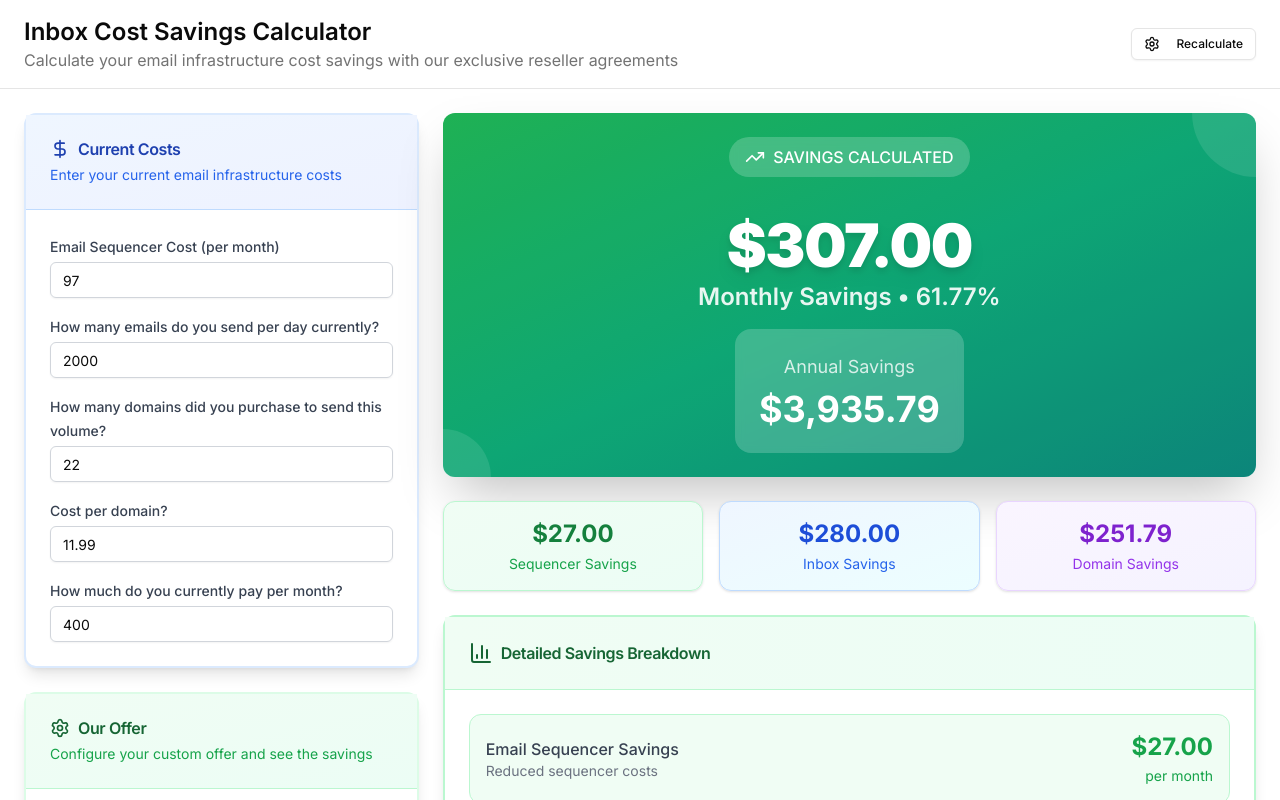
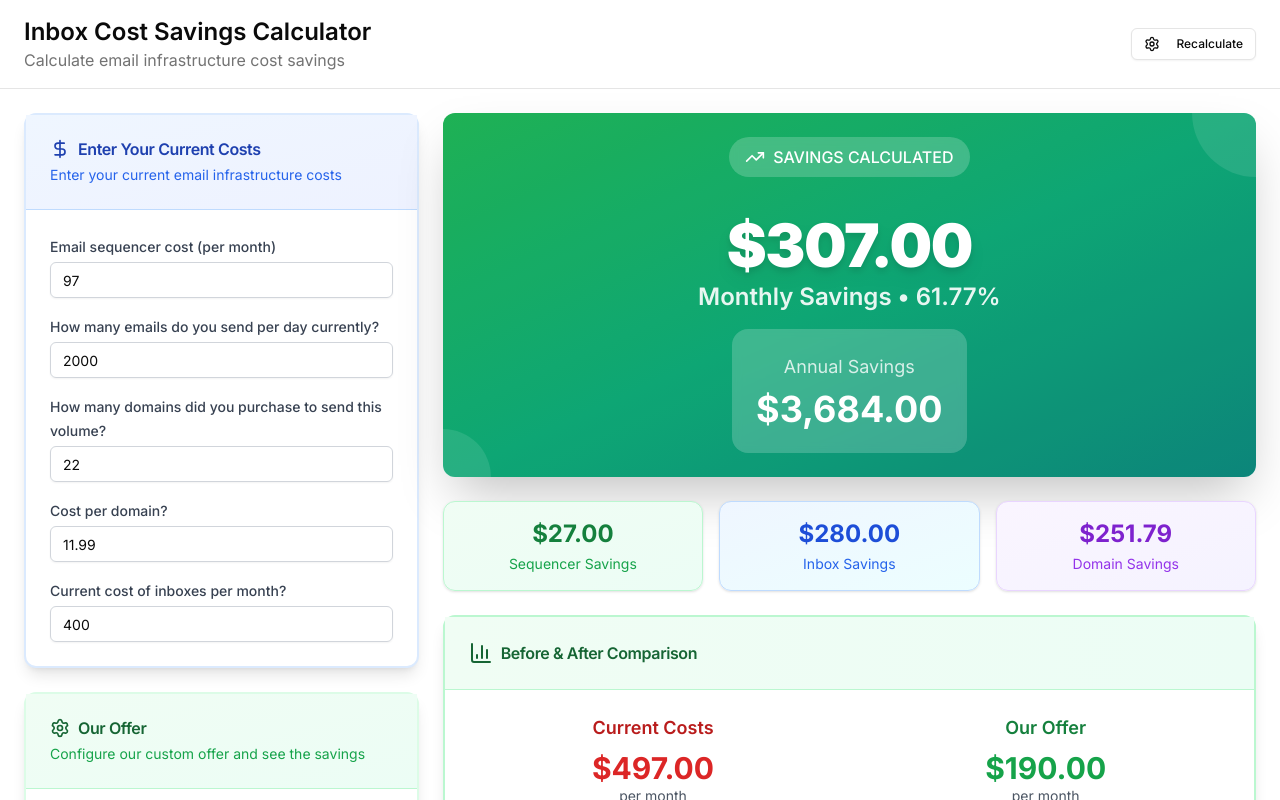
Before and after one commit to Anikhet/inbox-savings-calculator, a Next.js app: page / in a window 1280 px wide. Both pictures are taken after a click on the button "Calculate Savings". Shown: the top 800 px of the page. Built offline with nearby package versions, Linux system fonts and the light colour scheme.

Commit message:
before and after added

```diff
--- a/components/InboxCalculator.tsx
+++ b/components/InboxCalculator.tsx
@@ -15,6 +15,7 @@ import { Badge } from "@/components/ui/badge";
 import { Separator } from "@/components/ui/separator";
 import { Calculator, DollarSign, TrendingUp, Settings, BarChart3 } from "lucide-react";
 import { cn } from "@/lib/utils";
+import { PulsatingButton } from './magicui/pulsating-button';
 
 export default function InboxCalculator() {
   const [results, setResults] = useState<CalculationResults | null>(null);
@@ -61,6 +62,10 @@ export default function InboxCalculator() {
     setResults(calculatedResults);
   };
 
+
+
+
+
   return (
     <div className="min-h-screen bg-background">
       {/* Header */}
@@ -70,7 +75,7 @@ export default function InboxCalculator() {
             <div>
               <h1 className="text-xl sm:text-2xl font-semibold">Inbox Cost Savings Calculator</h1>
               <p className="text-muted-foreground text-sm sm:text-base">
-                Calculate your email infrastructure cost savings with our exclusive reseller agreements
+                Calculate email infrastructure cost savings
               </p>
             </div>
             {results && (
@@ -106,13 +111,13 @@ export default function InboxCalculator() {
                 <CardHeader className="bg-gradient-to-br from-blue-50 to-indigo-50 border-b border-blue-200">
                   <CardTitle className="flex items-center gap-2 text-blue-800">
                     <DollarSign className="h-5 w-5" />
-                    Current Costs
+                    Enter Your Current Costs
                   </CardTitle>
                   <CardDescription className="text-blue-600">Enter your current email infrastructure costs</CardDescription>
                 </CardHeader>
                 <CardContent className="space-y-4 pt-6">
                   <div>
-                    <Label htmlFor="currentCosts.emailSequencerCost" className="text-sm font-medium text-gray-700">Email Sequencer Cost (per month)</Label>
+                    <Label htmlFor="currentCosts.emailSequencerCost" className="text-sm font-medium text-gray-700">Email sequencer cost (per month)</Label>
                     <Input
                       id="currentCosts.emailSequencerCost"
                       type="number"
@@ -173,7 +178,7 @@ export default function InboxCalculator() {
                     )}
                   </div>
                   <div>
-                    <Label htmlFor="currentCosts.totalMonthlyCost" className="text-sm font-medium text-gray-700">How much do you currently pay per month?</Label>
+                    <Label htmlFor="currentCosts.totalMonthlyCost" className="text-sm font-medium text-gray-700">Current cost of inboxes per month?</Label>
                     <Input
                       id="currentCosts.totalMonthlyCost"
                       type="number"
@@ -198,11 +203,11 @@ export default function InboxCalculator() {
                     <Settings className="h-5 w-5" />
                     Our Offer
                   </CardTitle>
-                  <CardDescription className="text-green-600">Configure your custom offer and see the savings</CardDescription>
+                  <CardDescription className="text-green-600">Configure our custom offer and see the savings</CardDescription>
                 </CardHeader>
                 <CardContent className="space-y-4 pt-6">
                   <div>
-                    <Label htmlFor="ourOffer.emailSequencerCost" className="text-sm font-medium text-gray-700">Email Sequencer</Label>
+                    <Label htmlFor="ourOffer.emailSequencerCost" className="text-sm font-medium text-gray-700">Email sequencer</Label>
                     <Input
                       id="ourOffer.emailSequencerCost"
                       type="number"
@@ -218,7 +223,7 @@ export default function InboxCalculator() {
                     )}
                   </div>
                   <div>
-                    <Label htmlFor="ourOffer.desiredDailyVolume" className="text-sm font-medium text-gray-700">Desired Daily Volume</Label>
+                    <Label htmlFor="ourOffer.desiredDailyVolume" className="text-sm font-medium text-gray-700">Desired daily volume</Label>
                     <Input
                       id="ourOffer.desiredDailyVolume"
                       type="number"
@@ -233,7 +238,7 @@ export default function InboxCalculator() {
                     )}
                   </div>
                   <div>
-                    <Label htmlFor="domainsNeeded" className="text-sm font-medium text-gray-700">Number of Domains Needed</Label>
+                    <Label htmlFor="domainsNeeded" className="text-sm font-medium text-gray-700">Number of domains needed</Label>
                     <div className="flex items-center gap-2 mt-1">
                       <Input
                         id="domainsNeeded"
@@ -248,7 +253,7 @@ export default function InboxCalculator() {
                     </div>
                   </div>
                   <div>
-                    <Label htmlFor="ourOffer.costPerDomain" className="text-sm font-medium text-gray-700">Cost for 500 email sends (1 domain)</Label>
+                    <Label htmlFor="ourOffer.costPerDomain" className="text-sm font-medium text-gray-700">Our cost for inboxes per domain</Label>
                     <Input
                       id="ourOffer.costPerDomain"
                       type="number"
@@ -284,7 +289,11 @@ export default function InboxCalculator() {
                     <Switch
                       id="ourOffer.useExistingDomains"
                       checked={useExistingDomains}
-                      onCheckedChange={handleExistingDomainsChange}
+                        onCheckedChange={checked => {
+    setValue('ourOffer.useExistingDomains', checked);
+    // you could even zero it out here instead of in useEffect:
+    setValue('ourOffer.costForDomains', checked ? 0 : watch('ourOffer.costForDomains'));
+  }}
                     />
                     <Label htmlFor="ourOffer.useExistingDomains" className="text-sm font-medium text-gray-700">Bring your existing domains</Label>
                   </div>
@@ -329,7 +338,7 @@ export default function InboxCalculator() {
                       <div className="bg-white/20 backdrop-blur-sm rounded-2xl p-4 sm:p-6 inline-block">
                         <div className="text-white/80 text-base sm:text-lg mb-2">Annual Savings</div>
                         <div className="text-3xl sm:text-4xl font-bold text-white">
-                          {formatCurrency(results.annualSavings)}
+                          {formatCurrency(results.totalSavings*12)}
                         </div>
                       </div>
                     </div>
@@ -365,68 +374,108 @@ export default function InboxCalculator() {
                 </Card>
               </div>
 
-              {/* Detailed Breakdown */}
+              {/* Before and After Comparison */}
               <Card className="border-2 border-green-200 shadow-lg">
                 <CardHeader className="bg-gradient-to-r from-green-50 to-emerald-50 border-b border-green-200">
                   <CardTitle className="flex items-center gap-2 text-green-800">
                     <BarChart3 className="h-5 w-5 sm:h-6 sm:w-6" />
-                    Detailed Savings Breakdown
+                    Before & After Comparison
                   </CardTitle>
                 </CardHeader>
-                <CardContent className="space-y-4 pt-6">
-                  <div className="flex flex-col sm:flex-row sm:justify-between sm:items-center p-4 bg-green-50 rounded-xl border border-green-200 gap-2">
-                    <div>
-                      <span className="text-gray-700 font-medium text-sm sm:text-base">Email Sequencer Savings</span>
-                      <p className="text-xs sm:text-sm text-gray-500">Reduced sequencer costs</p>
+                <CardContent className="space-y-6 pt-6">
+                  <div className="grid grid-cols-1 md:grid-cols-2 gap-6">
+                    {/* Before */}
+                    <div className="space-y-4">
+                      <div className="text-center">
+                        <h3 className="text-lg font-semibold text-red-700 mb-2">Current Costs</h3>
+                        <div className="text-3xl font-bold text-red-600">
+                          {formatCurrency(results.currentTotalWithDomains - results.currentDomainCost)}
+                        </div>
+                        <p className="text-sm text-gray-600">per month</p>
+                      </div>
+
+                      <div className="space-y-3">
+                        <div className="flex justify-between items-center p-3 bg-red-50 rounded-lg border border-red-200">
+                          <span className="text-sm font-medium text-gray-700"> Email Sequencer</span>
+                          <span className="font-semibold text-red-600">{formatCurrency(watch('currentCosts.emailSequencerCost'))}</span>
+                        </div>
+                           <div className="flex justify-between items-center p-3 bg-red-50 rounded-lg border border-red-200">
+                          <span className="text-sm font-medium text-gray-700"> Inbox Costs</span>
+                          <span className="font-semibold text-red-600">{formatCurrency(watch('currentCosts.totalMonthlyCost'))}</span>
+                        </div>
+                         <div className="flex justify-center items-center">
+                          <span className="text-4xl font-extrabold text-gray-700">+</span>
+                          {/* <span className="font-semibold text-green-600">{formatCurrency(results.domainsNeeded * watch('ourOffer.costPerDomain'))}</span> */}
+                        </div>
+                        <div className="flex justify-between items-center p-3 bg-red-50 rounded-lg border border-red-200">
+                          <span className="text-sm font-medium text-gray-700"> Domain Costs</span>
+                          <span className="font-semibold text-red-600">{formatCurrency(watch('currentCosts.numberOfDomains') * watch('currentCosts.domainCost'))}</span>
+                        </div>
+                        {/* <div className="flex justify-between items-center p-3 bg-red-50 rounded-lg border border-red-200">
+                          <span className="text-sm font-medium text-gray-700">Other Costs</span>
+                          <span className="font-semibold text-red-600">{formatCurrency(watch('currentCosts.totalMonthlyCost') - watch('currentCosts.emailSequencerCost') - (watch('currentCosts.numberOfDomains') * watch('currentCosts.domainCost')))}</span>
+                        </div> */}
+                      </div>
                     </div>
-                    <div className="text-right">
-                      <span className="text-xl sm:text-2xl font-bold text-green-600 block">
-                        {formatCurrency(results.sequencerSavings)}
-                      </span>
-                      <span className="text-xs sm:text-sm text-green-600">per month</span>
+
+                    {/* After */}
+                    <div className="space-y-4">
+                      <div className="text-center">
+                        <h3 className="text-lg font-semibold text-green-700 mb-2">Our Offer</h3>
+                        <div className="text-3xl font-bold text-green-600">
+                          {formatCurrency(results.ourTotalCost)}
+                        </div>
+                        <p className="text-sm text-gray-600">per month</p>
+                      </div>
+
+                      <div className="space-y-3">
+                        <div className="flex justify-between items-center p-3 bg-green-50 rounded-lg border border-green-200">
+                          <span className="text-sm font-medium text-gray-700">Our Email Sequencer</span>
+                          <span className="font-semibold text-green-600">{formatCurrency(watch('ourOffer.emailSequencerCost'))}</span>
+                        </div>
+                             <div className="flex justify-between items-center p-3 bg-green-50 rounded-lg border border-green-200">
+                          <span className="text-sm font-medium text-gray-700">Our Inbox Costs</span>
+                          <span className="font-semibold text-green-600">{formatCurrency(results.domainsNeeded * watch('ourOffer.costPerDomain'))}</span>
+                        </div>
+                             <div className="flex justify-center items-center">
+                          <span className="text-4xl font-extrabold text-gray-700">+</span>
+                          {/* <span className="font-semibold text-green-600">{formatCurrency(results.domainsNeeded * watch('ourOffer.costPerDomain'))}</span> */}
+                        </div>
+                        <div className="flex justify-between items-center p-3 bg-green-50 rounded-lg border border-green-200">
+                          <span className="text-sm font-medium text-gray-700">Your Domain Costs</span>
+                          <span className="font-semibold text-green-600">{formatCurrency(watch('ourOffer.costForDomains')*(watch('ourOffer.desiredDailyVolume')/500))}</span>
+                        </div>
+                        {/* {!useExistingDomains && (
+                          <div className="flex justify-between items-center p-3 bg-green-50 rounded-lg border border-green-200">
+                            <span className="text-sm font-medium text-gray-700">Domain Purchase</span>
+                            <span className="font-semibold text-green-600">{formatCurrency(results.domainsNeeded * watch('ourOffer.costForDomains'))}</span>
+                          </div>
+                        )} */}
+                      </div>
                     </div>
                   </div>
-                  <div className="flex flex-col sm:flex-row sm:justify-between sm:items-center p-4 bg-blue-50 rounded-xl border border-blue-200 gap-2">
-                    <div>
-                      <span className="text-gray-700 font-medium text-sm sm:text-base">Email Inbox Savings</span>
-                      <p className="text-xs sm:text-sm text-gray-500">Infrastructure cost reduction</p>
-                    </div>
-                    <div className="text-right">
-                      <span className="text-xl sm:text-2xl font-bold text-blue-600 block">
-                        {formatCurrency(results.emailInboxSavings)}
-                      </span>
-                      <span className="text-xs sm:text-sm text-blue-600">{formatPercentage(results.emailInboxSavingsPercentage)} savings</span>
-                    </div>
-                  </div>
-                  <div className="flex flex-col sm:flex-row sm:justify-between sm:items-center p-4 bg-purple-50 rounded-xl border border-purple-200 gap-2">
-                    <div>
-                      <span className="text-gray-700 font-medium text-sm sm:text-base">Domain Savings</span>
-                      <p className="text-xs sm:text-sm text-gray-500">Optimized domain usage</p>
-                    </div>
-                    <div className="text-right">
-                      <span className="text-xl sm:text-2xl font-bold text-purple-600 block">
-                        {formatCurrency(results.domainSavings)}
-                      </span>
-                      <span className="text-xs sm:text-sm text-purple-600">per month</span>
-                    </div>
-                  </div>
-                  <Separator className="my-4" />
-                  <div className="flex flex-col sm:flex-row sm:justify-between sm:items-center p-4 sm:p-6 bg-gradient-to-r from-green-100 to-emerald-100 rounded-xl border-2 border-green-300 gap-2">
-                    <div>
-                      <span className="text-lg sm:text-xl font-bold text-green-800">Total Monthly Savings</span>
-                      <p className="text-xs sm:text-sm text-green-700">Your guaranteed savings</p>
-                    </div>
-                    <div className="text-right">
-                      <span className="text-2xl sm:text-3xl font-black text-green-700 block">
-                        {formatCurrency(results.totalSavings)}
-                      </span>
-                      <span className="text-base sm:text-lg font-semibold text-green-600">{formatPercentage(results.totalSavingsPercentage)}</span>
+
+                  <Separator className="my-6" />
+
+                  {/* Savings Summary */}
+                  <div className="bg-gradient-to-r from-red-50 via-yellow-50 to-green-50 rounded-xl p-6 border-2 border-gray-200">
+                    <div className="text-center flex flex-col justify-center items-center">
+                      <div className="text-lg font-semibold text-gray-800 mb-2">Ready to start saving           {formatCurrency(results.totalSavings)} per month?</div>
+                      {/* <div className="text-4xl font-black text-green-700 mb-2">
+
+                      </div> */}
+                      <div className="text-xl font-semibold text-green-600 mb-4">
+
+                      </div>
+
+                <PulsatingButton className='bg-emerald-500' pulseColor='' >
+                   Start Saving
+
+                </PulsatingButton>
                     </div>
                   </div>
                 </CardContent>
               </Card>
-
-
 
               {/* Call to Action */}
               {/* <Card className="bg-gradient-to-br from-blue-600 via-blue-700 to-indigo-800 border-0 shadow-2xl overflow-hidden">
--- /dev/null
+++ b/components/magicui/pulsating-button.tsx
@@ -0,0 +1,46 @@
+import React from "react";
+import { cn } from "@/lib/utils";
+
+interface PulsatingButtonProps
+  extends React.ButtonHTMLAttributes<HTMLButtonElement> {
+  pulseColor?: string;
+  duration?: string;
+}
+
+export const PulsatingButton = React.forwardRef<
+  HTMLButtonElement,
+  PulsatingButtonProps
+>(
+  (
+    {
+      className,
+      children,
+      pulseColor = "#808080",
+      duration = "1.5s",
+      ...props
+    },
+    ref,
+  ) => {
+    return (
+      <button
+        ref={ref}
+        className={cn(
+          "relative flex cursor-pointer items-center justify-center rounded-lg bg-primary px-4 py-2 text-center text-primary-foreground",
+          className,
+        )}
+        style={
+          {
+            "--pulse-color": pulseColor,
+            "--duration": duration,
+          } as React.CSSProperties
+        }
+        {...props}
+      >
+        <div className="relative z-10">{children}</div>
+        <div className="absolute left-1/2 top-1/2 size-full -translate-x-1/2 -translate-y-1/2 animate-pulse rounded-lg bg-inherit" />
+      </button>
+    );
+  },
+);
+
+PulsatingButton.displayName = "PulsatingButton";
--- a/types/calculator.ts
+++ b/types/calculator.ts
@@ -44,6 +44,8 @@ export interface CalculationResults {
 
   // Additional metrics
   domainsNeeded: number;
+
+  yourDomainCosts:number
 }
 
 export interface CalculatorFormData {
--- a/utils/calculator.ts
+++ b/utils/calculator.ts
@@ -47,6 +47,7 @@ export function calculateSavings(
     : 0;
   const annualSavings = sequencerAnnualSavings + emailInboxAnnualSavings + domainSavings
 
+const yourDomainCosts = ourOffer.costForDomains* (ourOffer.desiredDailyVolume/500)
 
   return {
     // Current costs breakdown
@@ -74,8 +75,11 @@ export function calculateSavings(
     totalSavingsPercentage,
     annualSavings,
 
+
     // Additional metrics
     domainsNeeded,
+
+    yourDomainCosts
   };
 }
 
```
Also changed, not shown: app/globals.css (+28 -2 lines).
